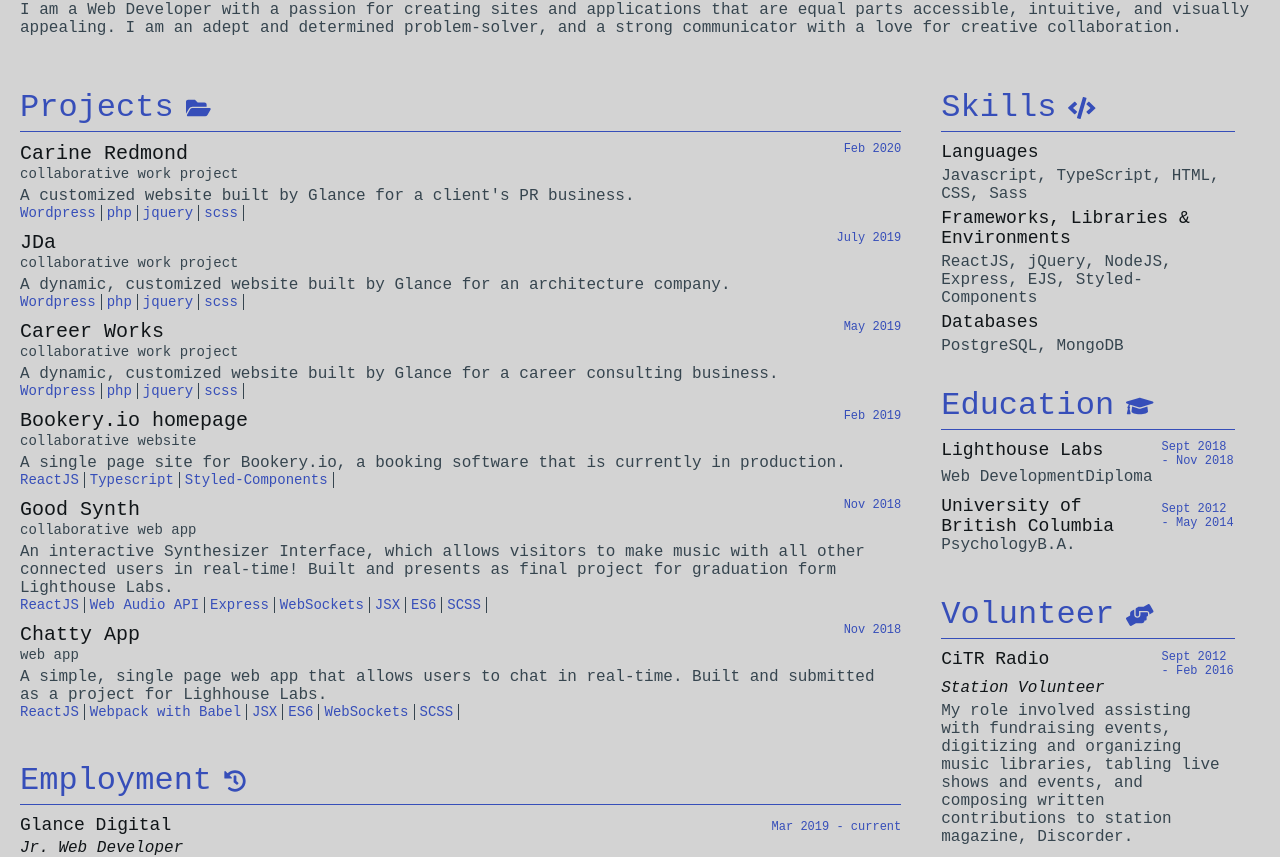
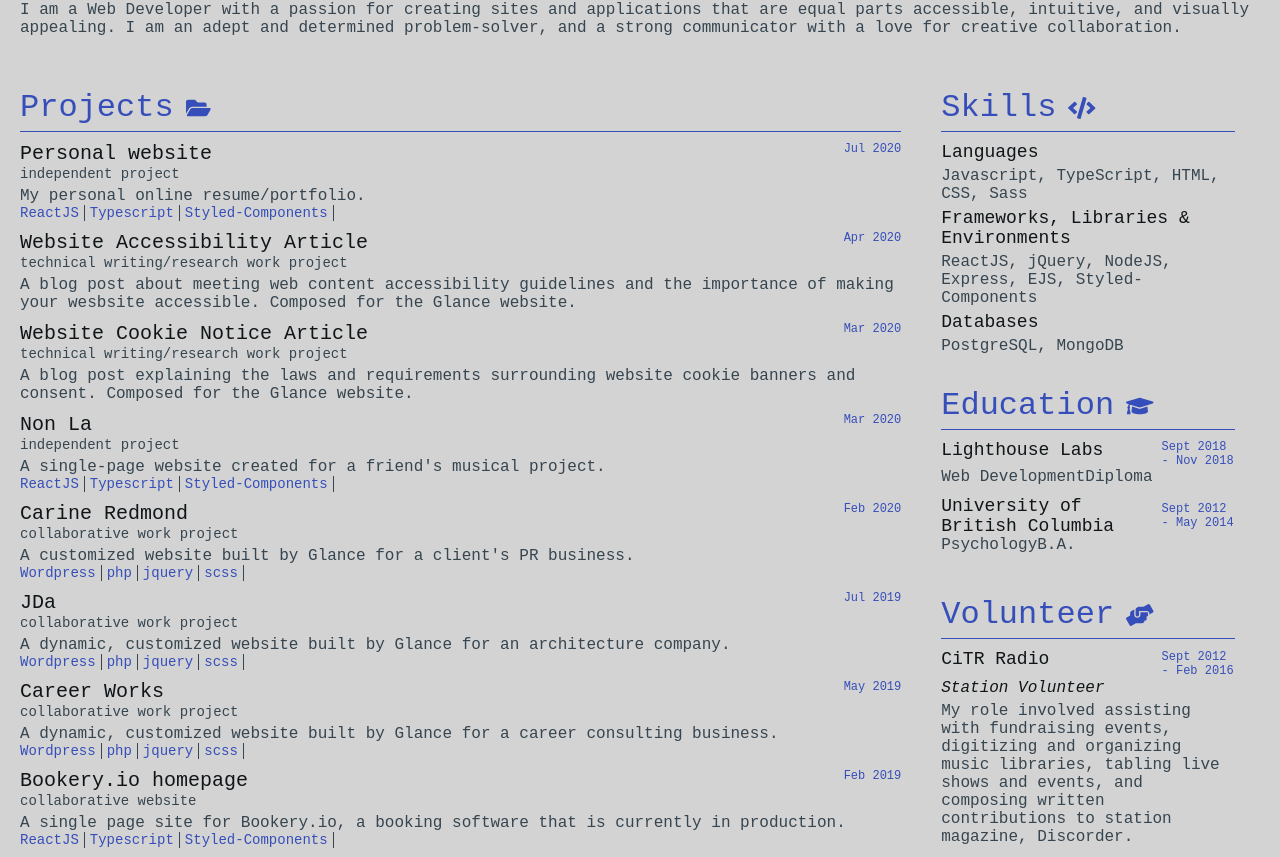
Before and after one commit to haggisbreakfast/resume, a React (Create React App) app: page / in a window 1280 px wide. Shown: the part 675-1532 px from the top of the page. Built offline with nearby package versions, Linux system fonts and the light colour scheme.

Commit message:
adds updates to portfolio, code cleanup

```diff
--- a/src/Components.tsx
+++ b/src/Components.tsx
@@ -132,7 +132,6 @@ font-size: 12px;
 export const Middle = styled.div`
   display: flex;
   flex-direction: row;
-  /* padding-left: 20px; */
   padding-right: 25px;
   @media (max-width: 780px) {
     flex-direction: column;
--- a/src/Project.tsx
+++ b/src/Project.tsx
@@ -27,9 +27,6 @@ const ProjectName = styled.a`
   color: #101518;
   text-decoration: none;
 
-  &:visited {
-    /* color: rgb(71, 71, 71); */
-  }
   &:hover {
     text-decoration: underline;
   }
@@ -68,11 +65,8 @@ export const Project = (props: ProjectProps) => {
       <ProjectTitle>
         <ProjectName href={project.link} target="_blank">
           {project.name}
-
         </ProjectName>
-
         <Date>{project.date}</Date>
-
       </ProjectTitle>
         <ProjectType>{project.type}</ProjectType>
       <ProjectSummary>{project.summary}</ProjectSummary>
--- a/src/resume.ts
+++ b/src/resume.ts
@@ -119,6 +119,52 @@ export const resume: Resume = {
     },
   ],
   projects: [
+
+    {
+      name: 'Personal website',
+      date: 'Jul 2020',
+      type: 'independent project',
+      link: 'http://lindsaystewart.me/',
+      summary: "My personal online resume/portfolio.",
+      techstack: [
+        'ReactJS', 'Typescript', 'Styled-Components'
+
+      ]
+    },
+    {
+      name: 'Website Accessibility Article',
+      date: 'Apr 2020',
+      type: 'technical writing/research work project',
+      link: 'https://www.glance.digital/website-accessibility-guidelines/',
+      summary: "A blog post about meeting web content accessibility guidelines and the importance of making your wesbsite accessible. Composed for the Glance website.",
+      techstack: [
+        ''
+
+      ]
+    },
+
+    {
+      name: 'Website Cookie Notice Article',
+      date: 'Mar 2020',
+      type: 'technical writing/research work project',
+      link: 'https://www.glance.digital/cookie-banners-on-canadian-websites/',
+      summary: "A blog post explaining the laws and requirements surrounding website cookie banners and consent. Composed for the Glance website.",
+      techstack: [
+        ''
+
+      ]
+    },
+    {
+      name: 'Non La',
+      date: 'Mar 2020',
+      type: 'independent project',
+      link: 'https://www.nonlaband.com/',
+      summary: "A single-page website created for a friend's musical project.",
+      techstack: [
+        'ReactJS', 'Typescript', 'Styled-Components'
+
+      ]
+    },
     {
     name: 'Carine Redmond',
     date: 'Feb 2020',
@@ -132,7 +178,7 @@ export const resume: Resume = {
 
     {
     name: 'JDa',
-    date: 'July 2019',
+    date: 'Jul 2019',
     type: 'collaborative work project',
     link: 'https://jdarch.ca/',
     summary: "A dynamic, customized website built by Glance for an architecture company.",
@@ -181,7 +227,7 @@ export const resume: Resume = {
     {
       name: 'Chatty App',
       date: 'Nov 2018',
-      type: 'web app',
+      type: 'independent web app',
       link: 'https://github.com/haggisbreakfast/chatty',
       summary:
         'A simple, single page web app that allows users to chat in real-time. Built and submitted as a project for Lighhouse Labs.',
```
Also changed, not shown: 1 other file (tests, documents, lock files or other folders).
